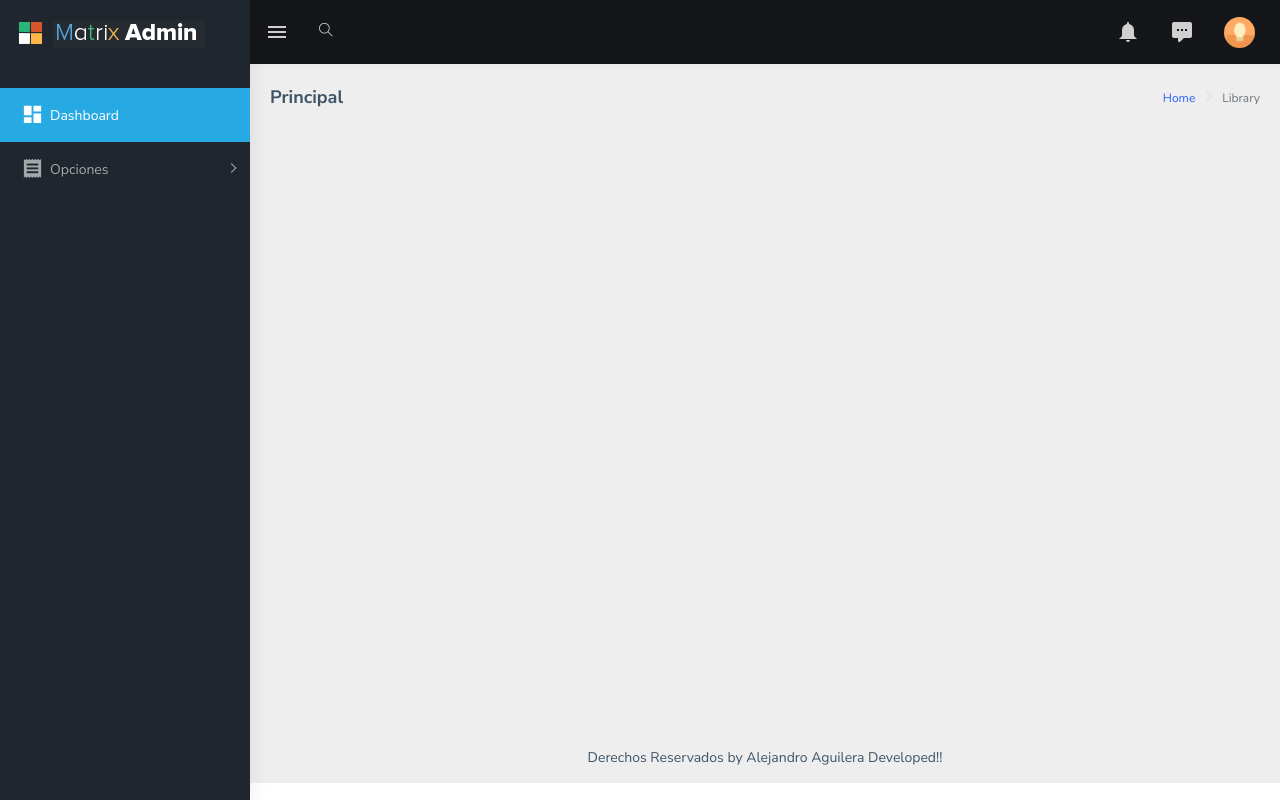
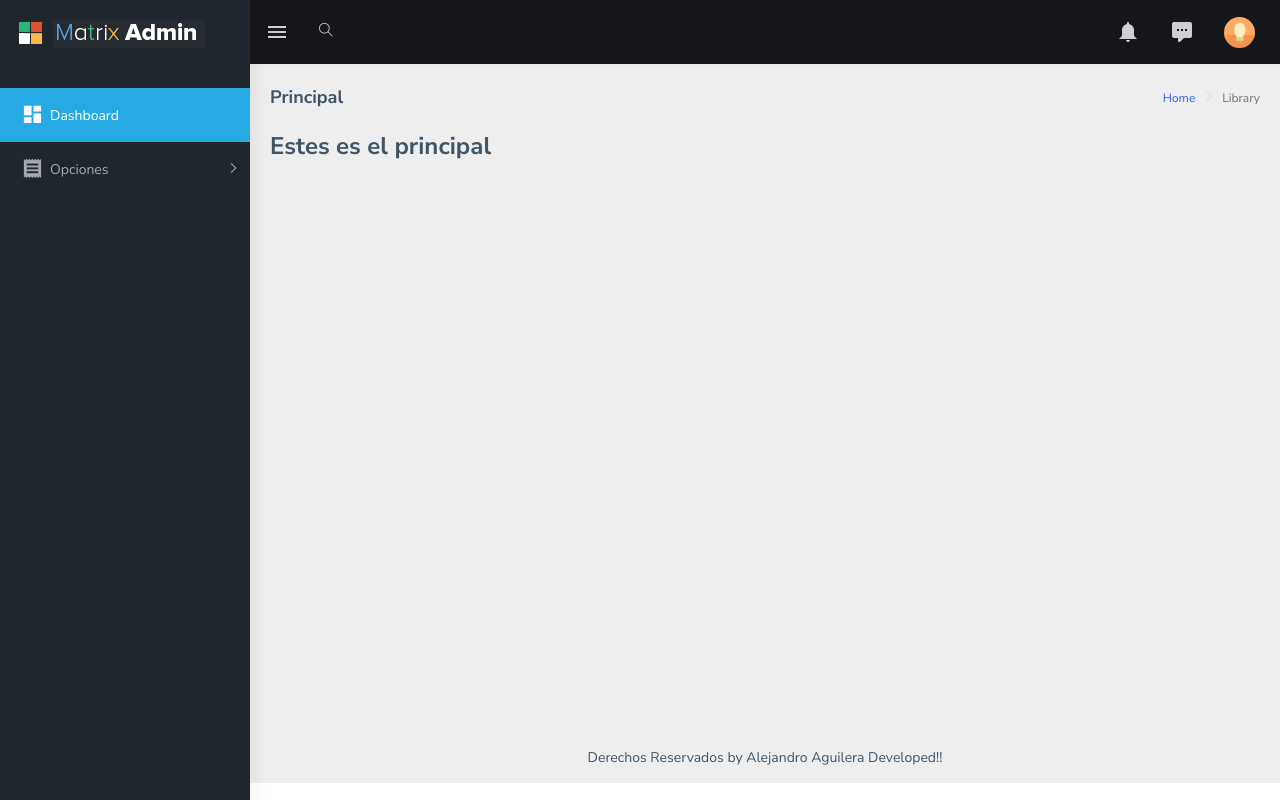
Before and after one commit to Alex777aguilera/Proyecto_Banco, a PHP site: page /html/principal.php in a window 1280 px wide. Run offline with PHP 8.4, Linux system fonts and the light colour scheme.

Commit message:
Se agrego texto en el principal

```diff
--- a/html/principal.php
+++ b/html/principal.php
@@ -33,7 +33,7 @@
 
 	    <!-- Parte en donde se trabajara -->
 	    <div class="container-fluid">
-
+	     	<h3>Estes es el principal</h3>
 	    </div>
         <!--  -->
 
```
